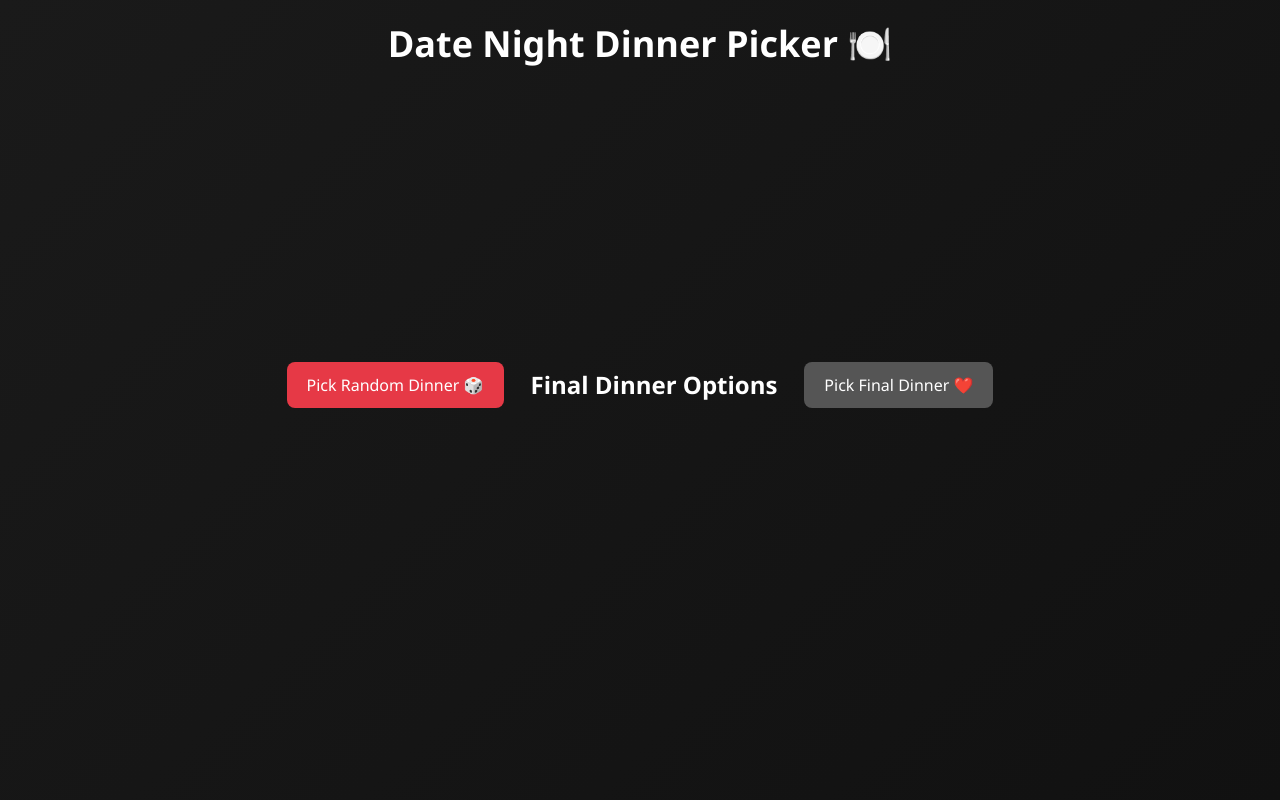
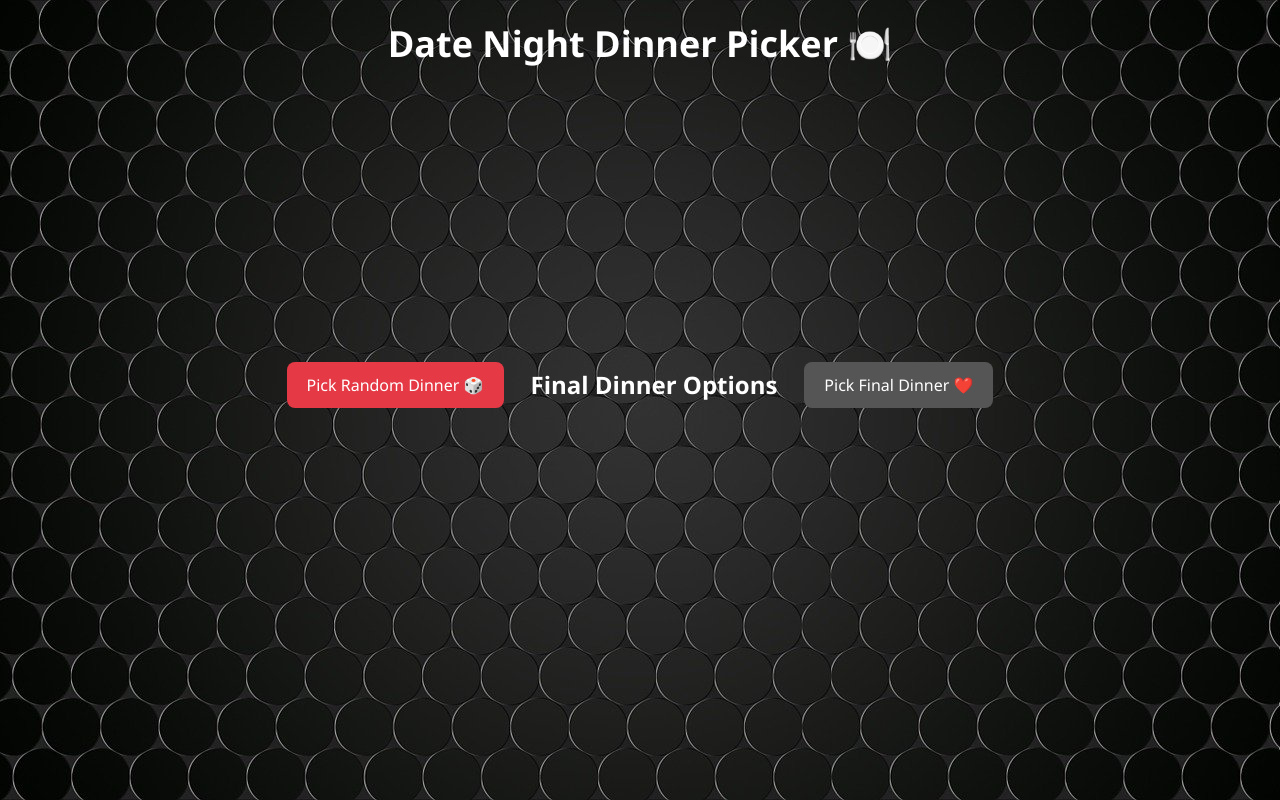
Before and after one commit to lavetted/React-Web-Application, a React app: page / in a window 1280 px wide. Built offline with nearby package versions, Linux system fonts and the light colour scheme; the HTML template or start-up script is replaced by a standard one.

Commit message:
added background

```diff
--- a/src/App.css
+++ b/src/App.css
@@ -6,6 +6,9 @@ body {
   display: flex;
   flex-direction: column;
   justify-content: center;
+  background-image: url(./assets/osckar-wallpaper-967837_1280.jpg);
+  background-size: cover;
+  background-position: center;
 }
 
 h1 {
```
